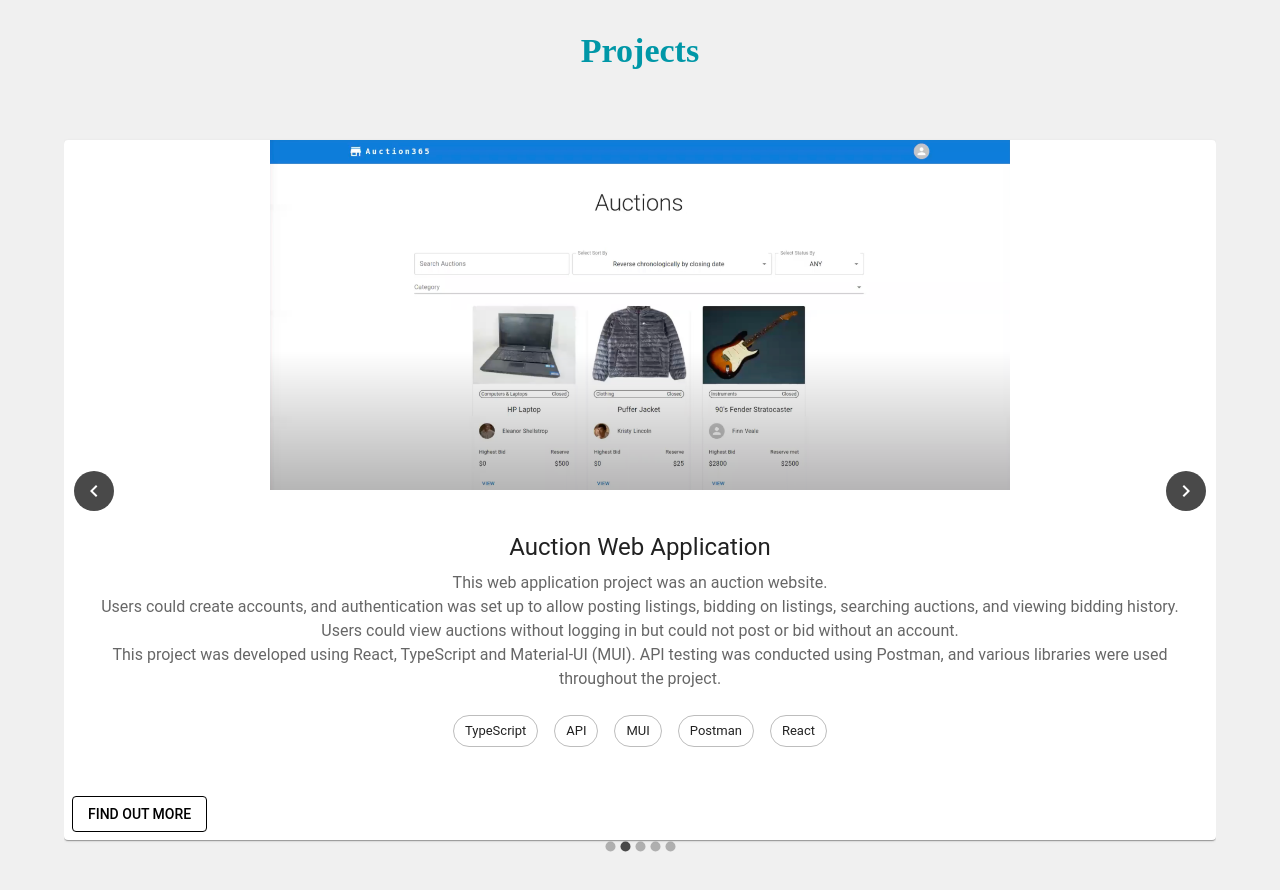
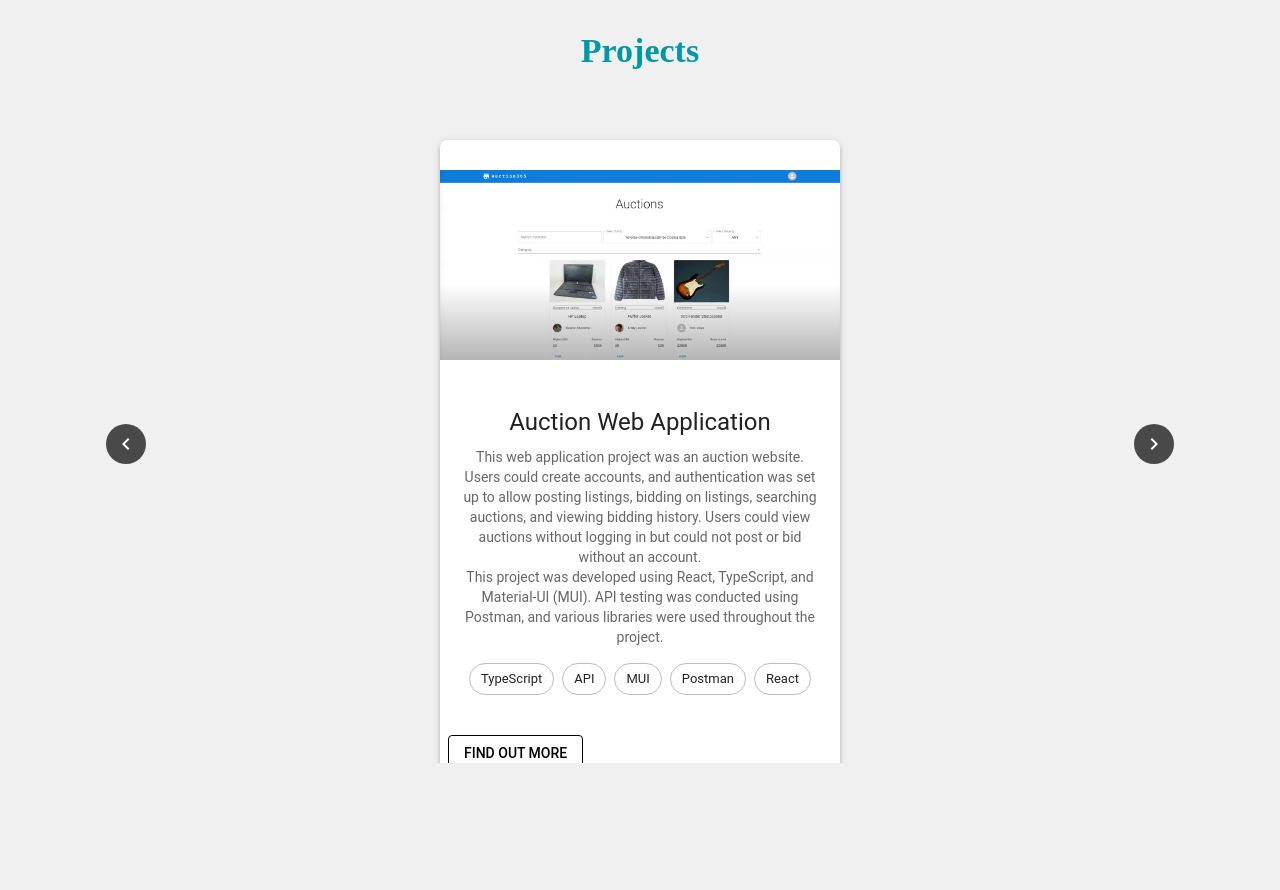
Before and after one commit to Zoher45/portfolio-website, a React (Create React App) app: page / in a window 1280 px wide. Shown: the part 2260-3150 px from the top of the page. After the commit the page ends 3055 px from the top, so only its background shows below. Built offline with nearby package versions, Linux system fonts and the light colour scheme.

Commit message:
Update Projects.tsx

```diff
--- a/src/components/Projects.tsx
+++ b/src/components/Projects.tsx
@@ -5,15 +5,19 @@ import Card from "@mui/material/Card";
 import CardContent from "@mui/material/CardContent";
 import CardMedia from "@mui/material/CardMedia";
 import Typography from "@mui/material/Typography";
+import { useTheme, useMediaQuery } from "@mui/material";
 
 const Projects = () => {
-  var items = [
+  const theme = useTheme();
+  const isMobile = useMediaQuery(theme.breakpoints.down('sm'));
+
+  const items = [
     {
       name: "Personal Website",
       description: `
         This website was created to highlight key projects, about me, skills, and
         certifications. <br/>
-                    This project was developed using React, TypeScript and Material-UI (MUI).
+        This project was developed using React, TypeScript, and Material-UI (MUI).
       `,
       imagePath: "./images/personalwebsite.jpg",
       projectLink: "https://github.com/Zoher45/portfolio-website",
@@ -26,7 +30,7 @@ const Projects = () => {
         Users could create accounts, and authentication was set up to allow posting
         listings, bidding on listings, searching auctions, and viewing bidding history.
         Users could view auctions without logging in but could not post or bid without an account. <br/>
-                    This project was developed using React, TypeScript and Material-UI (MUI). API testing was conducted using
+        This project was developed using React, TypeScript, and Material-UI (MUI). API testing was conducted using
         Postman, and various libraries were used throughout the project. <br/>
       `,
       imagePath: "./images/auctionwebapp.jpg",
@@ -78,51 +82,59 @@ const Projects = () => {
         paddingTop: 15,
         position: "relative",
         textAlign: "center",
+        px: { xs: 2, sm: 4 },
       }}
     >
       <Typography variant="h4" paddingBottom={5} gutterBottom>
         Projects
       </Typography>
 
-      <Carousel navButtonsAlwaysVisible={true}>
+      <Carousel
+        navButtonsAlwaysVisible={true}
+        indicators={isMobile}
+        sx={{ maxWidth: "100%" }}
+      >
         {items.map((item, i) => (
-          <Item key={i} item={item} />
+          <Item key={i} item={item} isMobile={isMobile} />
         ))}
       </Carousel>
     </Box>
   );
 };
 
-function Item(props) {
+function Item({ item, isMobile }) {
   return (
     <Card
       sx={{
-        height: 700,
         display: "flex",
         flexDirection: "column",
         justifyContent: "space-between",
         mx: "auto",
         my: 2,
+        maxWidth: isMobile ? 300 : 400,
+        height: "auto",
+        borderRadius: 2,
+        boxShadow: 3,
       }}
     >
       <CardMedia
         component="img"
-        src={props.item.imagePath}
-        alt="Project image"
-        sx={{ objectFit: "contain", height: 350 }}
+        src={item.imagePath}
+        alt={item.name}
+        sx={{ objectFit: "contain", height: isMobile ? 200 : 250 }}
       />
       <CardContent>
-        <Typography gutterBottom variant="h5" component="div">
-          {props.item.name}
+        <Typography gutterBottom variant={isMobile ? "h6" : "h5"} component="div">
+          {item.name}
         </Typography>
-        <Typography variant="body1" color="text.secondary">
-          <span dangerouslySetInnerHTML={{ __html: props.item.description }} />
+        <Typography variant="body2" color="text.secondary">
+          <span dangerouslySetInnerHTML={{ __html: item.description }} />
         </Typography>
-        <br />
-
-        {props.item.skills.split(",").map((item) => (
-          <Chip label={item} sx={{ marginX: 1 }} variant="outlined" />
+        <Box sx={{ my: 2 }}>
+          {item.skills.split(",").map((skill) => (
+            <Chip key={skill} label={skill} sx={{ marginX: 0.5 }} variant="outlined" />
           ))}
+        </Box>
       </CardContent>
       <CardActions>
         <Button
@@ -130,7 +142,7 @@ function Item(props) {
           target="_blank"
           variant="outlined"
           sx={{ color: "black" }}
-          href={props.item.projectLink}
+          href={item.projectLink}
         >
           Find Out More
         </Button>
```
Lines whose indentation alone changed are shown as unchanged.
